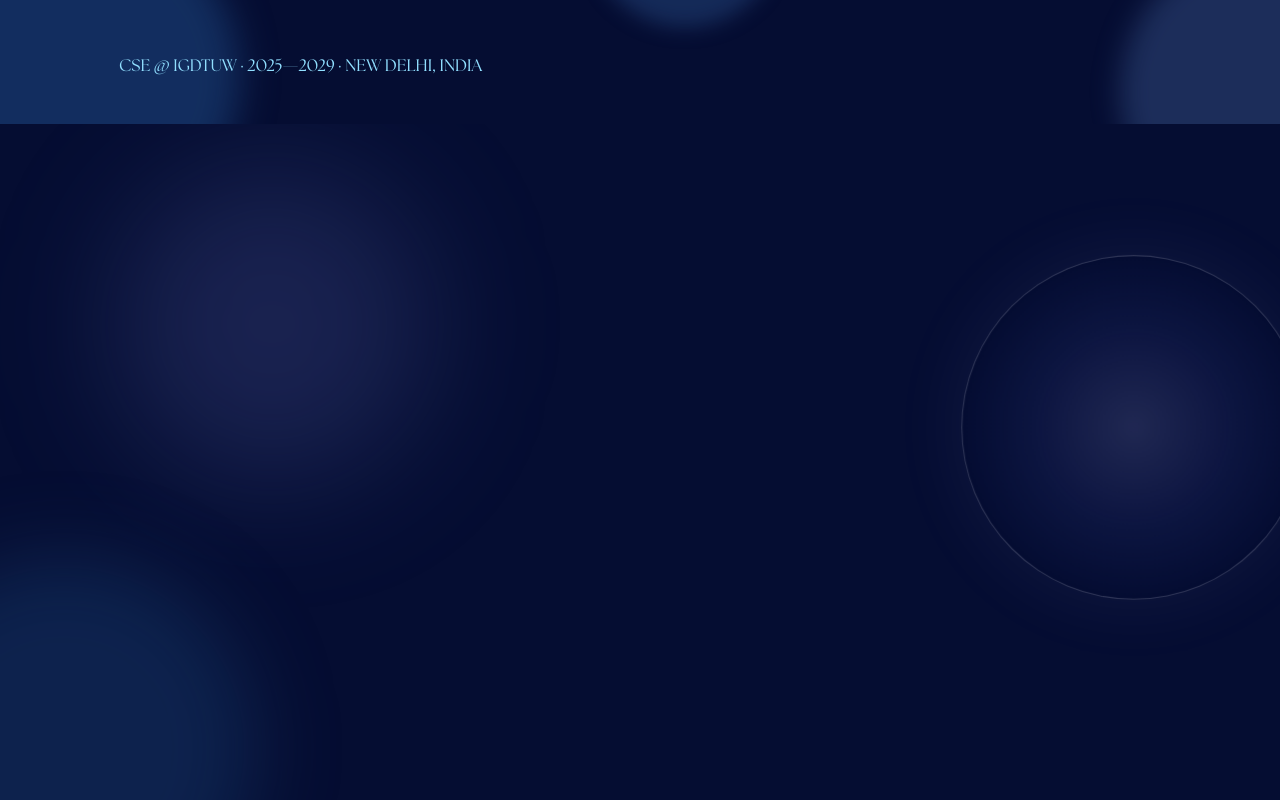
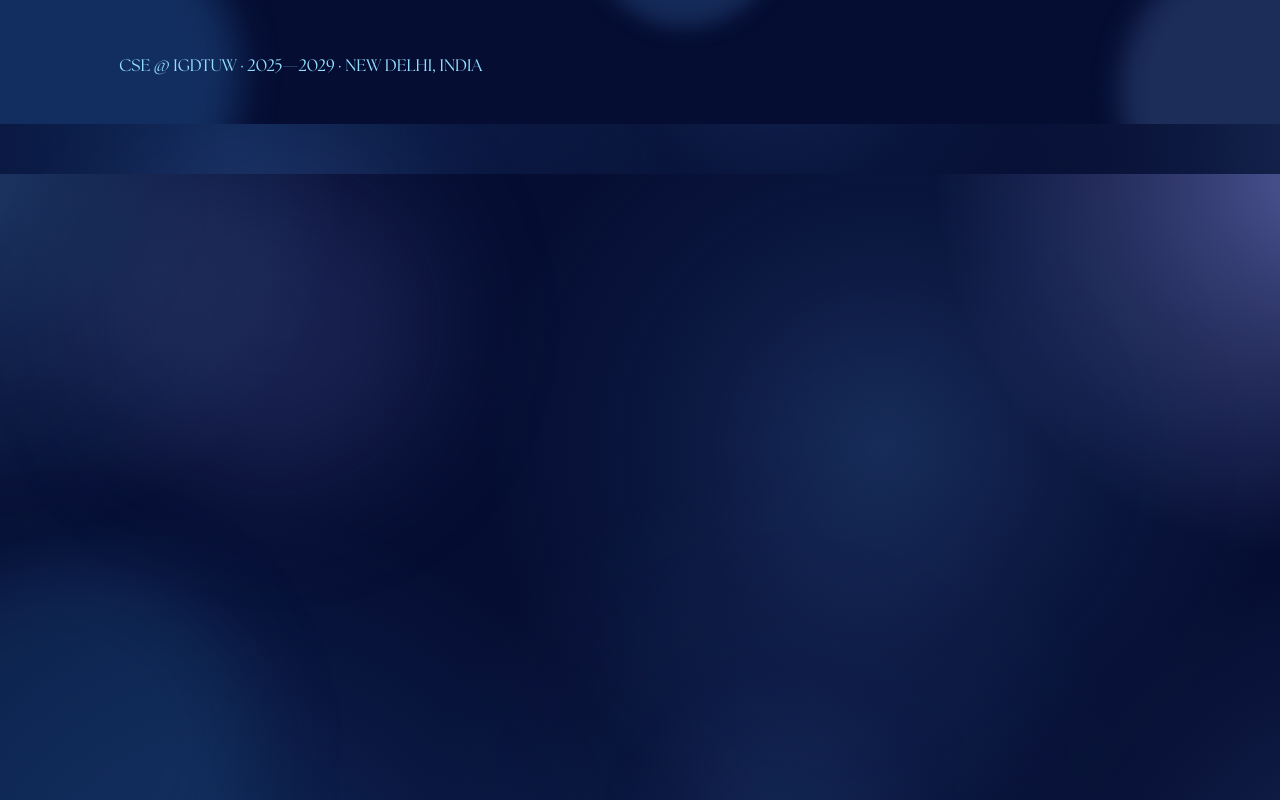
Before and after one commit to trisha29807-del/Portfolio-Trisha, a React (Vite) app: page / in a window 1280 px wide. Shown: the part 700-1500 px from the top of the page. Built offline with nearby package versions, Linux system fonts and the light colour scheme; the HTML template or start-up script is replaced by a standard one.

Commit message:
Use continuous hero-style background across portfolio

```diff
--- a/src/index.css
+++ b/src/index.css
@@ -69,73 +69,31 @@
   }
 
 
-  /* Continuous ambient circles — the same animated background flows through every section. */
+  /* Continuous hero-style atmosphere across the entire portfolio. */
   main {
     position: relative;
     overflow: hidden;
-    background: #050D32;
+    background-color: #050D32;
+    background-image:
+      radial-gradient(circle at -2% 0%, rgba(49, 87, 139, 0.55) 0, rgba(49, 87, 139, 0.24) 13rem, transparent 23rem),
+      radial-gradient(circle at 103% 0%, rgba(156, 166, 255, 0.48) 0, rgba(156, 166, 255, 0.20) 13rem, transparent 24rem),
+      radial-gradient(circle at 18% 96%, rgba(25, 60, 114, 0.62) 0, rgba(25, 60, 114, 0.24) 15rem, transparent 27rem),
+      radial-gradient(circle at 69% 34%, rgba(43, 79, 134, 0.48) 0, rgba(43, 79, 134, 0.16) 13rem, transparent 25rem),
+      radial-gradient(circle at 61% 82%, rgba(40, 78, 136, 0.38) 0, rgba(40, 78, 136, 0.13) 10rem, transparent 22rem),
+      radial-gradient(circle at 108% 94%, rgba(73, 108, 165, 0.32) 0, rgba(73, 108, 165, 0.12) 12rem, transparent 23rem);
+    background-attachment: fixed;
+    background-size: 100% 100%;
   }
 
   main > section[id]:not(#cover) {
     position: relative;
-    overflow: hidden;
     background: transparent !important;
-  }
-
-  main > section[id]:not(#cover)::before,
-  main > section[id]:not(#cover)::after {
-    content: "";
-    position: absolute;
-    z-index: 0;
-    pointer-events: none;
-    border-radius: 9999px;
-    will-change: transform;
-    box-sizing: border-box;
-  }
-
-  main > section[id]:not(#cover)::before {
-    width: clamp(190px, 25vw, 370px);
-    height: clamp(190px, 25vw, 370px);
-    top: 6%;
-    right: -8%;
-    border: 1px solid rgba(235, 237, 255, 0.18);
-    background: radial-gradient(circle, rgba(174, 181, 255, 0.16) 0%, rgba(113, 128, 255, 0.07) 42%, transparent 72%);
-    box-shadow: 0 0 70px rgba(174, 181, 255, 0.08);
-    animation: portfolio-orb-a 18s ease-in-out infinite alternate;
-  }
-
-  main > section[id]:not(#cover)::after {
-    width: clamp(155px, 21vw, 310px);
-    height: clamp(155px, 21vw, 310px);
-    left: -8%;
-    bottom: 4%;
-    border: 1px solid rgba(221, 247, 255, 0.14);
-    background: radial-gradient(circle, rgba(91, 190, 235, 0.15) 0%, rgba(53, 151, 221, 0.06) 42%, transparent 72%);
-    box-shadow: 0 0 60px rgba(91, 190, 235, 0.07);
-    animation: portfolio-orb-b 22s ease-in-out infinite alternate;
   }
 
   main > section[id]:not(#cover) > * {
     position: relative;
     z-index: 1;
   }
-
-  /* Stagger the same motion across sections so the circles feel like one continuous flow. */
-  main > section:nth-of-type(2)::before { animation-delay: -2s; }
-  main > section:nth-of-type(3)::before { animation-delay: -4s; }
-  main > section:nth-of-type(4)::before { animation-delay: -6s; }
-  main > section:nth-of-type(5)::before { animation-delay: -8s; }
-  main > section:nth-of-type(6)::before { animation-delay: -10s; }
-  main > section:nth-of-type(7)::before { animation-delay: -12s; }
-  main > section:nth-of-type(8)::before { animation-delay: -14s; }
-
-  main > section:nth-of-type(2)::after { animation-delay: -3s; }
-  main > section:nth-of-type(3)::after { animation-delay: -6s; }
-  main > section:nth-of-type(4)::after { animation-delay: -9s; }
-  main > section:nth-of-type(5)::after { animation-delay: -12s; }
-  main > section:nth-of-type(6)::after { animation-delay: -15s; }
-  main > section:nth-of-type(7)::after { animation-delay: -18s; }
-  main > section:nth-of-type(8)::after { animation-delay: -21s; }
 
   @keyframes portfolio-orb-a {
     0% { transform: translate3d(0, 0, 0) scale(1); }
```
